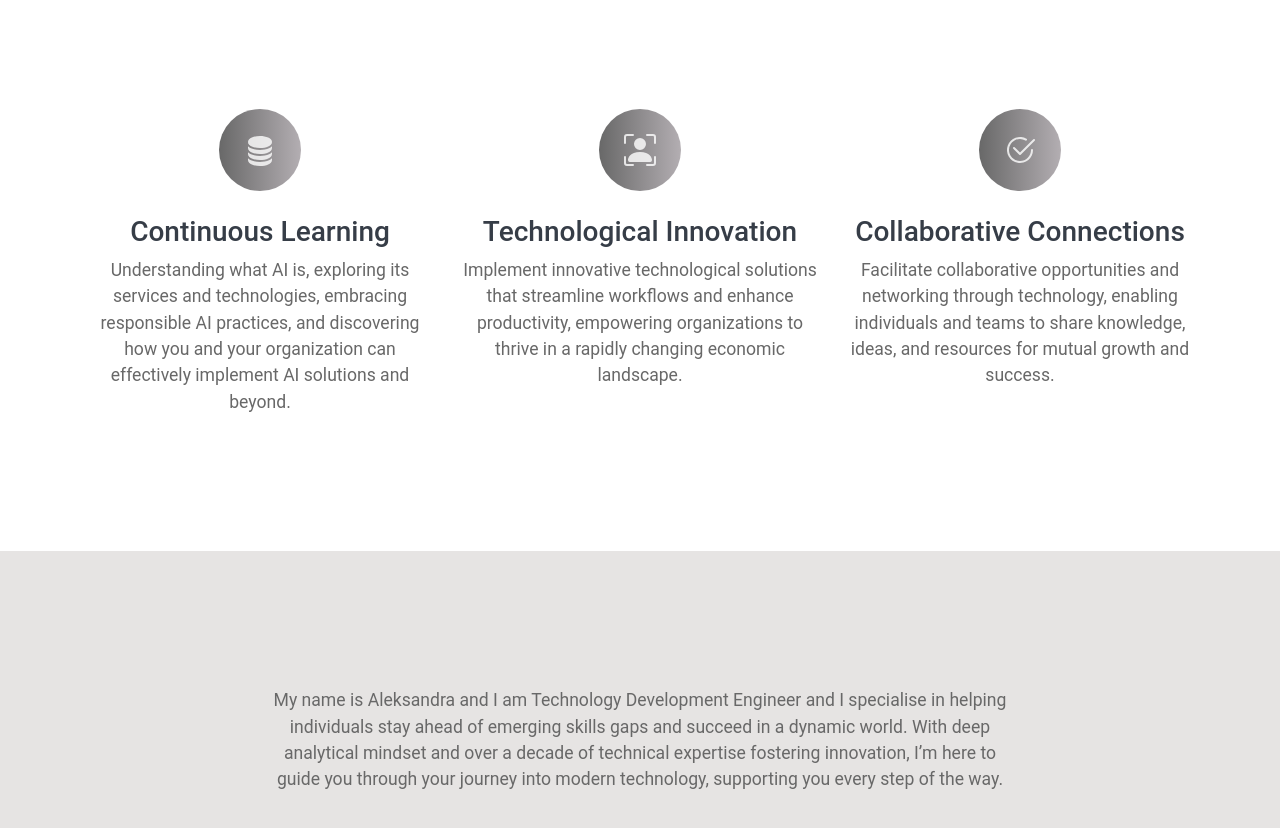
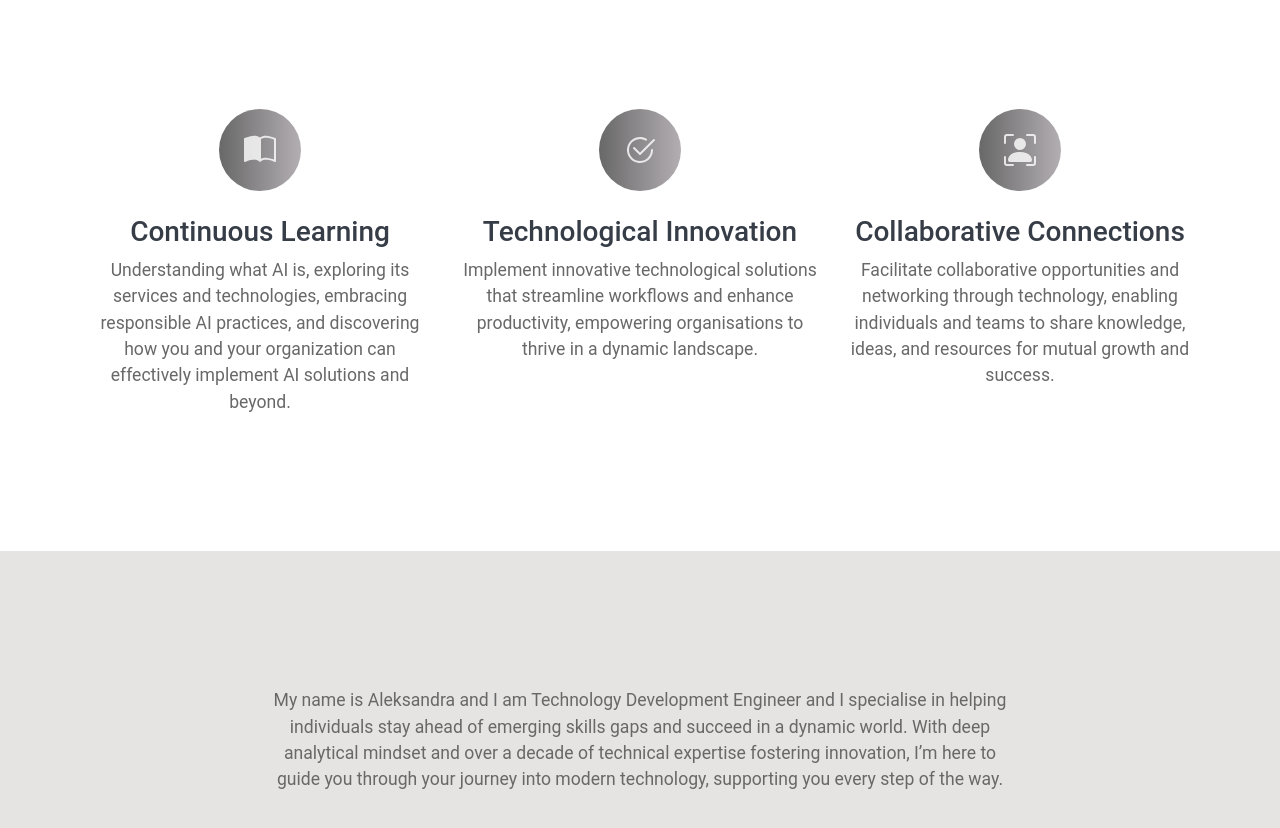
Before and after one commit to atarkowska/atarkowska.github.io, a Jekyll site: the page built from index.md, in a window 1280 px wide and 900 px high, scrolled down 501 px. Shown: the top 828 px of the window. Built offline with Jekyll 4.4.1, drawn with Linux system fonts in a browser that asks for light colours; a script that is not in the unit is left out; comment, search, counter and statistics services are not loaded.

Commit message:
update content

```diff
--- a/_layouts/default.html
+++ b/_layouts/default.html
@@ -48,11 +48,8 @@
         <div class="col-md-4 text-center col-sm-12 pb-5 pb-sm-0">
 
           <div class="icon bg-gradient">
-            <svg xmlns="http://www.w3.org/2000/svg" fill="currentColor" class="bi bi-bookmark-check-fill" viewBox="0 0 16 16">
-                <path d="M3.904 1.777C4.978 1.289 6.427 1 8 1s3.022.289 4.096.777C13.125 2.245 14 2.993 14 4s-.875 1.755-1.904 2.223C11.022 6.711 9.573 7 8 7s-3.022-.289-4.096-.777C2.875 5.755 2 5.007 2 4s.875-1.755 1.904-2.223"></path>
-                <path d="M2 6.161V7c0 1.007.875 1.755 1.904 2.223C4.978 9.71 6.427 10 8 10s3.022-.289 4.096-.777C13.125 8.755 14 8.007 14 7v-.839c-.457.432-1.004.751-1.49.972C11.278 7.693 9.682 8 8 8s-3.278-.307-4.51-.867c-.486-.22-1.033-.54-1.49-.972"></path>
-                <path d="M2 9.161V10c0 1.007.875 1.755 1.904 2.223C4.978 12.711 6.427 13 8 13s3.022-.289 4.096-.777C13.125 11.755 14 11.007 14 10v-.839c-.457.432-1.004.751-1.49.972-1.232.56-2.828.867-4.51.867s-3.278-.307-4.51-.867c-.486-.22-1.033-.54-1.49-.972"></path>
-                <path d="M2 12.161V13c0 1.007.875 1.755 1.904 2.223C4.978 15.711 6.427 16 8 16s3.022-.289 4.096-.777C13.125 14.755 14 14.007 14 13v-.839c-.457.432-1.004.751-1.49.972-1.232.56-2.828.867-4.51.867s-3.278-.307-4.51-.867c-.486-.22-1.033-.54-1.49-.972"></path>
+            <svg xmlns="http://www.w3.org/2000/svg" fill="currentColor" class="bi bi-book-half" viewBox="0 0 16 16">
+              <path d="M8.5 2.687c.654-.689 1.782-.886 3.112-.752 1.234.124 2.503.523 3.388.893v9.923c-.918-.35-2.107-.692-3.287-.81-1.094-.111-2.278-.039-3.213.492zM8 1.783C7.015.936 5.587.81 4.287.94c-1.514.153-3.042.672-3.994 1.105A.5.5 0 0 0 0 2.5v11a.5.5 0 0 0 .707.455c.882-.4 2.303-.881 3.68-1.02 1.409-.142 2.59.087 3.223.877a.5.5 0 0 0 .78 0c.633-.79 1.814-1.019 3.222-.877 1.378.139 2.8.62 3.681 1.02A.5.5 0 0 0 16 13.5v-11a.5.5 0 0 0-.293-.455c-.952-.433-2.48-.952-3.994-1.105C10.413.809 8.985.936 8 1.783"/>
             </svg>
           </div>
           <h3 class="pt-4">Continuous Learning</h3>
@@ -61,20 +58,20 @@
 
         <div class="col-md-4 text-center col-sm-12 pb-sm-0">
           <div class="icon bg-gradient">
-            <svg xmlns="http://www.w3.org/2000/svg" fill="currentColor" class="bi bi-bullseye" viewBox="0 0 16 16">
-              <path d="M1.5 1a.5.5 0 0 0-.5.5v3a.5.5 0 0 1-1 0v-3A1.5 1.5 0 0 1 1.5 0h3a.5.5 0 0 1 0 1zM11 .5a.5.5 0 0 1 .5-.5h3A1.5 1.5 0 0 1 16 1.5v3a.5.5 0 0 1-1 0v-3a.5.5 0 0 0-.5-.5h-3a.5.5 0 0 1-.5-.5M.5 11a.5.5 0 0 1 .5.5v3a.5.5 0 0 0 .5.5h3a.5.5 0 0 1 0 1h-3A1.5 1.5 0 0 1 0 14.5v-3a.5.5 0 0 1 .5-.5m15 0a.5.5 0 0 1 .5.5v3a1.5 1.5 0 0 1-1.5 1.5h-3a.5.5 0 0 1 0-1h3a.5.5 0 0 0 .5-.5v-3a.5.5 0 0 1 .5-.5"></path>
-              <path d="M3 14s-1 0-1-1 1-4 6-4 6 3 6 4-1 1-1 1zm8-9a3 3 0 1 1-6 0 3 3 0 0 1 6 0"></path>
+            <svg xmlns="http://www.w3.org/2000/svg" fill="currentColor" class="bi bi-check2-circle" viewBox="0 0 16 16">
+              <path d="M2.5 8a5.5 5.5 0 0 1 8.25-4.764.5.5 0 0 0 .5-.866A6.5 6.5 0 1 0 14.5 8a.5.5 0 0 0-1 0 5.5 5.5 0 1 1-11 0"></path>
+              <path d="M15.354 3.354a.5.5 0 0 0-.708-.708L8 9.293 5.354 6.646a.5.5 0 1 0-.708.708l3 3a.5.5 0 0 0 .708 0z"></path>
             </svg>
           </div>
           <h3 class="pt-4">Technological Innovation</h3>
-          <p class="text-lead">Implement innovative technological solutions that streamline workflows and enhance productivity, empowering organizations to thrive in a rapidly changing economic landscape.</p>
+          <p class="text-lead">Implement innovative technological solutions that streamline workflows and enhance productivity, empowering organisations to thrive in a dynamic landscape.</p>
         </div>
 
         <div class="col-md-4 text-center col-sm-12 pb-5 pb-sm-0">
           <div class="icon bg-gradient">
-            <svg xmlns="http://www.w3.org/2000/svg" fill="currentColor" class="bi bi-check2-circle" viewBox="0 0 16 16">
-              <path d="M2.5 8a5.5 5.5 0 0 1 8.25-4.764.5.5 0 0 0 .5-.866A6.5 6.5 0 1 0 14.5 8a.5.5 0 0 0-1 0 5.5 5.5 0 1 1-11 0"></path>
-              <path d="M15.354 3.354a.5.5 0 0 0-.708-.708L8 9.293 5.354 6.646a.5.5 0 1 0-.708.708l3 3a.5.5 0 0 0 .708 0z"></path>
+            <svg xmlns="http://www.w3.org/2000/svg" fill="currentColor" class="bi bi-bullseye" viewBox="0 0 16 16">
+              <path d="M1.5 1a.5.5 0 0 0-.5.5v3a.5.5 0 0 1-1 0v-3A1.5 1.5 0 0 1 1.5 0h3a.5.5 0 0 1 0 1zM11 .5a.5.5 0 0 1 .5-.5h3A1.5 1.5 0 0 1 16 1.5v3a.5.5 0 0 1-1 0v-3a.5.5 0 0 0-.5-.5h-3a.5.5 0 0 1-.5-.5M.5 11a.5.5 0 0 1 .5.5v3a.5.5 0 0 0 .5.5h3a.5.5 0 0 1 0 1h-3A1.5 1.5 0 0 1 0 14.5v-3a.5.5 0 0 1 .5-.5m15 0a.5.5 0 0 1 .5.5v3a1.5 1.5 0 0 1-1.5 1.5h-3a.5.5 0 0 1 0-1h3a.5.5 0 0 0 .5-.5v-3a.5.5 0 0 1 .5-.5"></path>
+              <path d="M3 14s-1 0-1-1 1-4 6-4 6 3 6 4-1 1-1 1zm8-9a3 3 0 1 1-6 0 3 3 0 0 1 6 0"></path>
             </svg>
           </div>
           <h3 class="pt-4">Collaborative Connections</h3>
```
